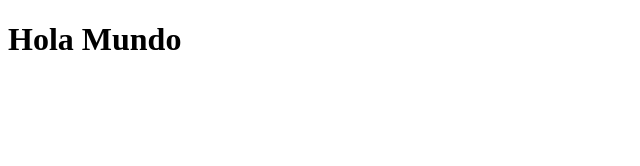
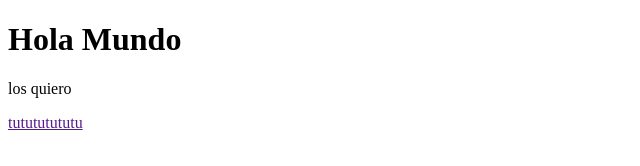
Before and after one commit to edwardtao0101/prueba, a plain HTML site: page BECA_JAVASCRIPT/beca.html in a window 1280 px wide. Shown: the whole page, without its empty margins (0-640 px from the left). Drawn offline with Linux system fonts and the light colour scheme.

Commit message:
agregamos texto

```diff
--- a/BECA_JAVASCRIPT/beca.html
+++ b/BECA_JAVASCRIPT/beca.html
@@ -7,5 +7,7 @@
 </head>
 <body>
     <h1>Hola Mundo</h1>
+    <p>los quiero</p>
+    <a href="">tutututututu</a>
 </body>
 </html>
```
